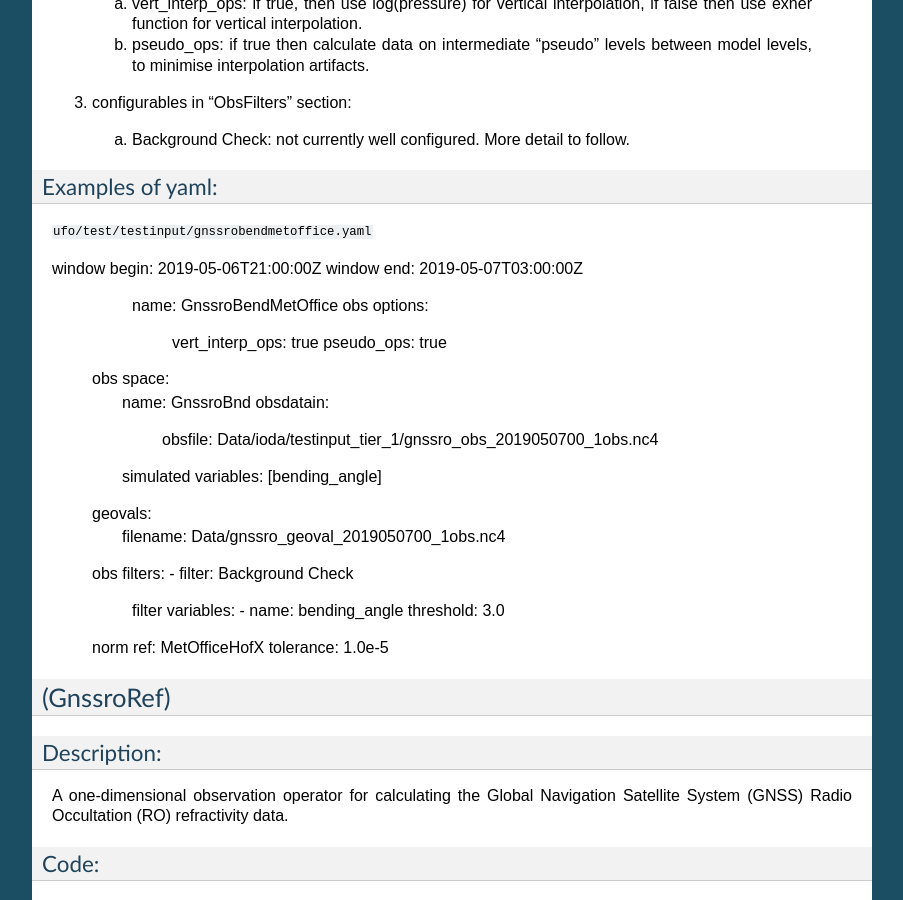
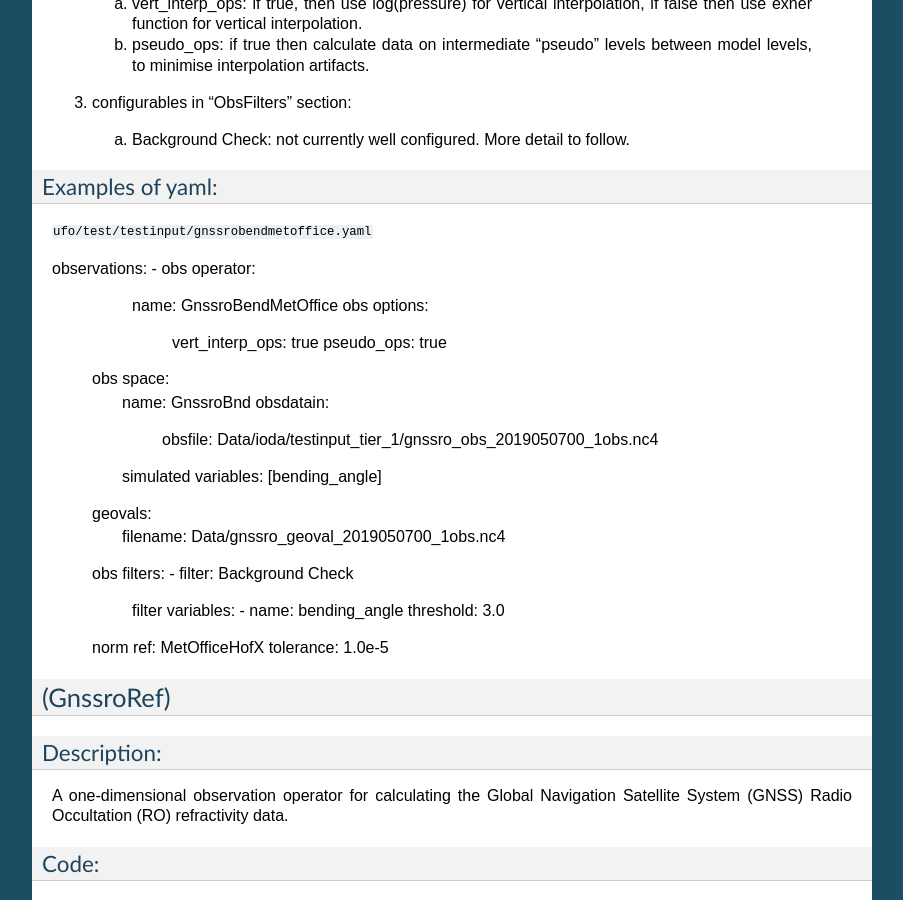
Before and after one commit to JCSDA/jedi-docs, a Sphinx documentation site: the page built from docs/jedi-components/ufo/obsops.rst, in a window 1280 px wide and 900 px high, scrolled down 8385 px. Shown: the whole window, without its empty margins (198-1101 px from the left). Built offline with Sphinx 7.4.7, drawn with Linux system fonts in a browser that asks for light colours.

Commit message:
Bug fix for yaml formatting (I hope)

```diff
--- a/docs/jedi-components/ufo/obsops.rst
+++ b/docs/jedi-components/ufo/obsops.rst
@@ -471,9 +471,8 @@ Examples of yaml:
 
 .. code:: yaml
 
-window begin: 2019-05-06T21:00:00Z
-window end: 2019-05-07T03:00:00Z
-
+observations:
+- obs operator:
     name: GnssroBendMetOffice
     obs options:
       vert_interp_ops: true
```
